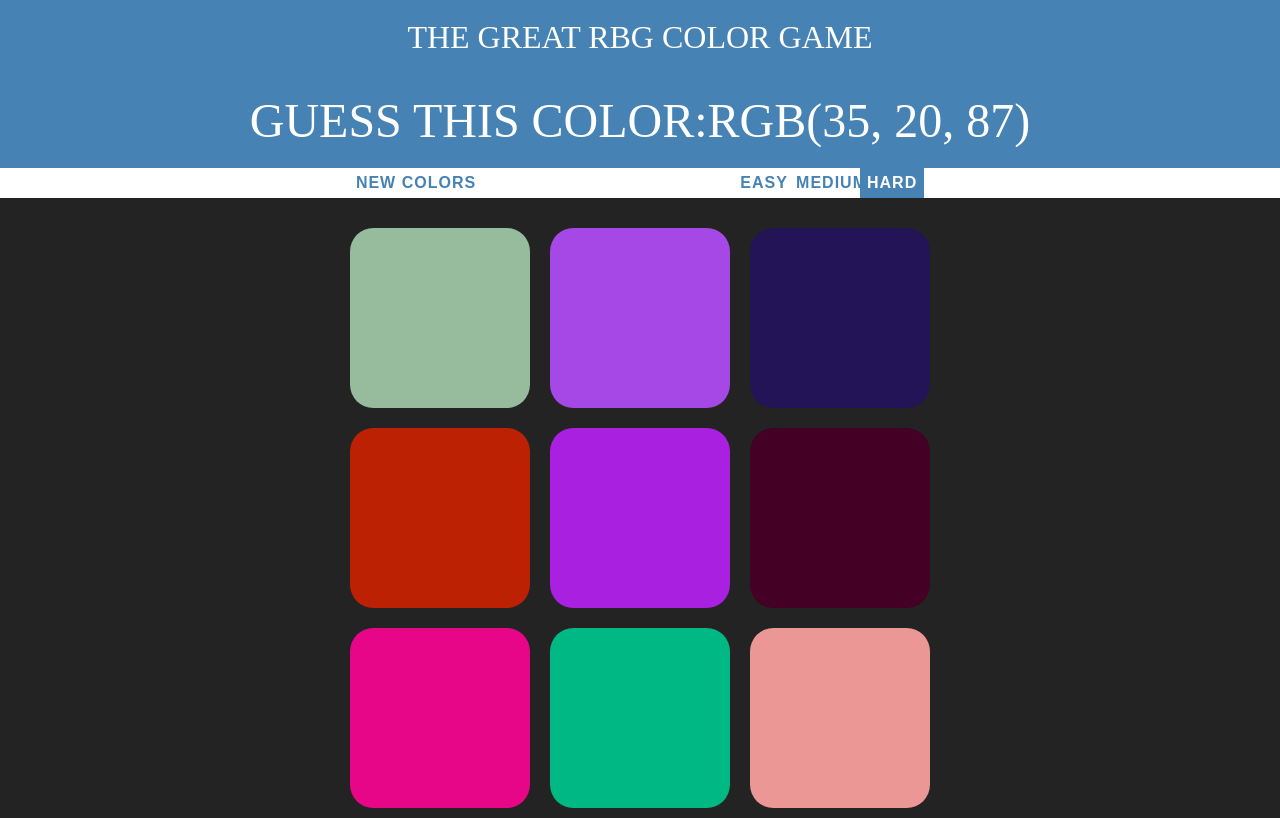
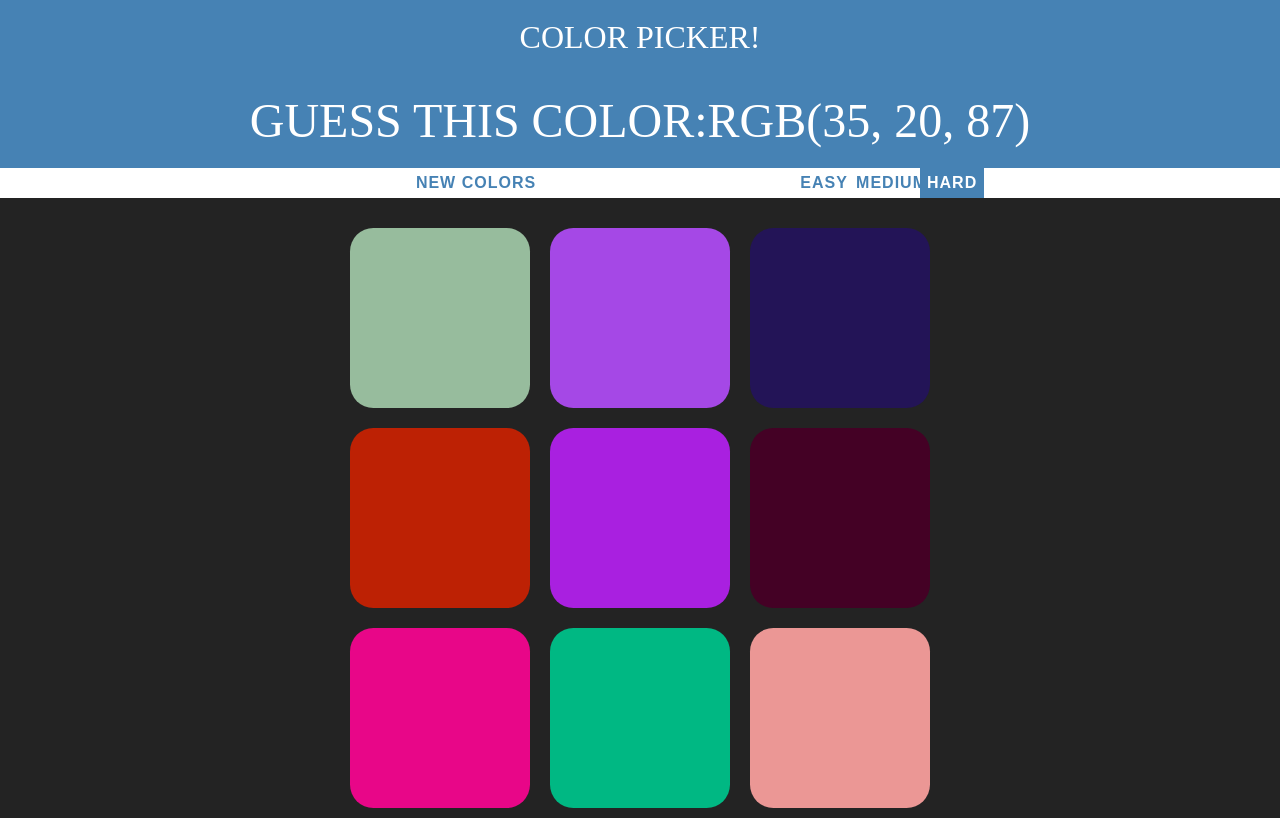
Before and after one commit to Prones94/RGB-Game, a plain HTML site: page index.html in a window 1280 px wide. Drawn offline with Linux system fonts and the light colour scheme.

Commit message:
[fix] css for padding on reset button

```diff
--- a/index.html
+++ b/index.html
@@ -9,7 +9,7 @@
 </head>
 <body>
     <header>
-    <h1>The Great RBG Color Game </h1>
+    <h1>Color Picker! </h1>
     <h2>Guess This Color:<span id="colorDisplay">`</span></h2>
     </header>
 
--- a/script.js
+++ b/script.js
@@ -17,12 +17,13 @@ function init(){
 };
 
 function setUpModeButtons(){
+    // This functions controls the easy, medium, and hard buttons
     for (var i = 0;i < modeButtons.length;i++){
         modeButtons[i].addEventListener("click", function(){
             modeButtons[0].classList.remove("selected");
             modeButtons[1].classList.remove("selected");
+            modeButtons[2].classList.remove("selected");
             this.classList.add("selected")
-            // this.textContent === "Easy" ? numSquares = 3: numSquares = 9;
             switch(this.textContent){
                 case("Easy"):
                 numSquares = 3;
@@ -40,10 +41,14 @@ function setUpModeButtons(){
 }
 
 function setUpSquares(){
+    /*
+    This function controls the colors for each box,
+    giving them each a different color, an event listener to check
+    if user guessed correctly or not
+    */
     for(var i = 0; i < squares.length; i++){
         // Add initial colors to squares
         squares[i].style.backgroundColor = colors[i];
-
         // Add click listeners to squares
         squares[i].addEventListener("click", function(){
             // Grab color of clicked square
@@ -62,6 +67,7 @@ function setUpSquares(){
     };
 }
 function reset(){
+    // This function controls the reset and Paly again button located on the left hand side of the mode buttons
     colors = generateRandomColors(numSquares);
     pickedColor = pickColor();
     colorDisplay.textContent = pickedColor;
--- a/style.css
+++ b/style.css
@@ -17,11 +17,11 @@ body {
 
 #container {
   max-width: 600px;
-    margin:20px auto;
-
+  margin: 20px auto;
 }
 
-h1, h2 {
+h1,
+h2 {
   color: white;
   display: flex;
   /* flex-direction: row; */
@@ -38,7 +38,6 @@ h2 {
   font-size: 3em;
 }
 
-
 #stripe {
   display: flex;
   justify-content: center;
@@ -54,14 +53,14 @@ h2 {
 }
 
 #message {
-    display:inline-flex;
+  display: inline-flex;
   justify-content: center;
   width: 20%;
 }
 
 header {
   background-color: steelblue;
-    margin: 0
+  margin: 0;
 }
 
 button {
@@ -83,6 +82,7 @@ button {
 button:first-child {
   white-space: nowrap;
   width: inherit;
+  margin-left: 120px;
 }
 
 button:hover {
```
Lines whose indentation alone changed are shown as unchanged.
